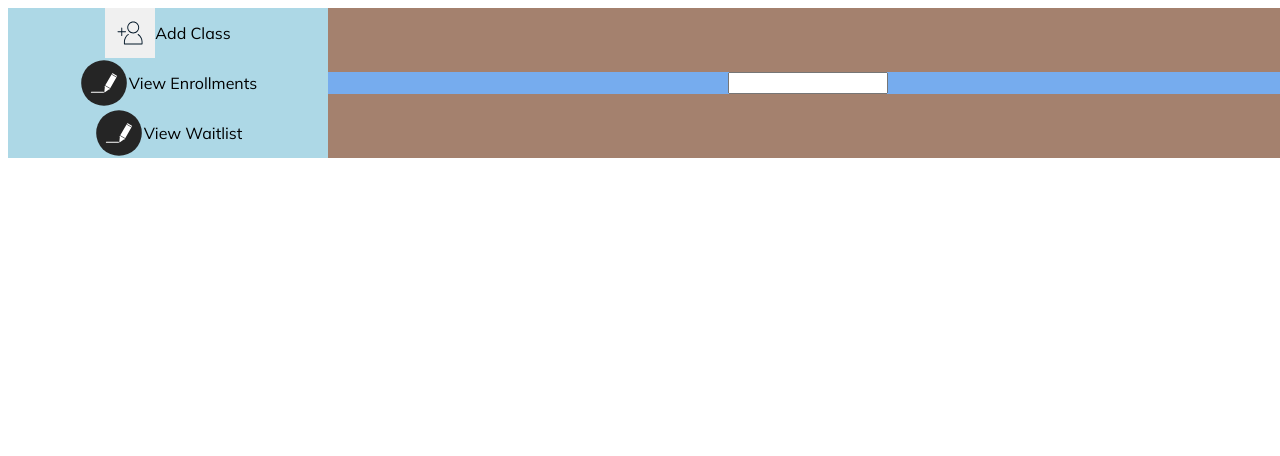
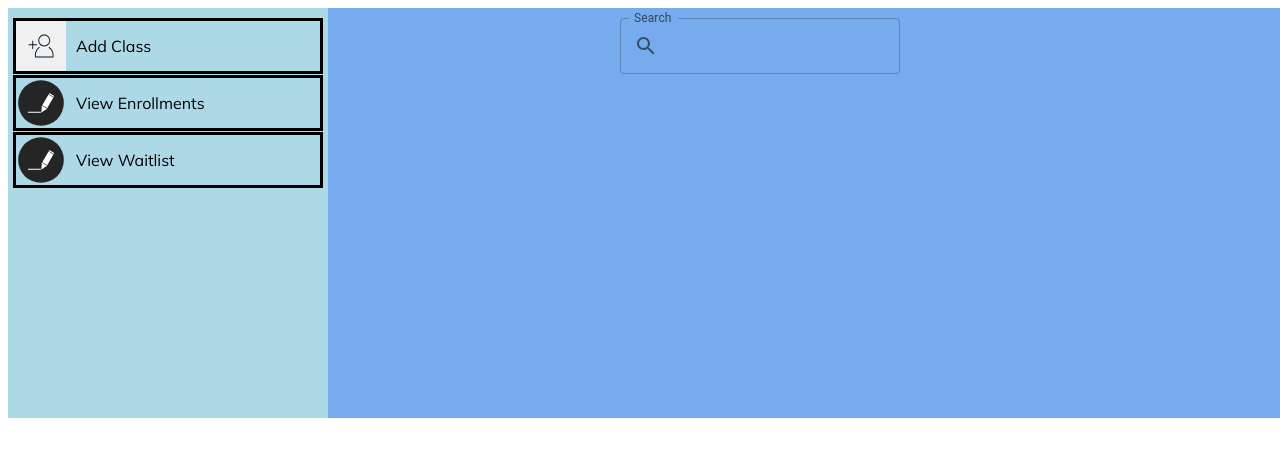
Before and after one commit to notrandomath/webreg-hackathon, a React (Create React App) app: page / in a window 1280 px wide. Shown: the top 456 px of the page. Built offline with nearby package versions, Linux system fonts and the light colour scheme.

Commit message:
added materials ui and fancy search bar

```diff
--- a/package.json
+++ b/package.json
@@ -3,6 +3,10 @@
   "version": "0.1.0",
   "private": true,
   "dependencies": {
+    "@emotion/react": "^11.10.5",
+    "@emotion/styled": "^11.10.5",
+    "@mui/icons-material": "^5.11.0",
+    "@mui/material": "^5.11.6",
     "@testing-library/jest-dom": "^5.16.5",
     "@testing-library/react": "^13.4.0",
     "@testing-library/user-event": "^13.5.0",
--- a/src/components/content/content.js
+++ b/src/components/content/content.js
@@ -1,9 +1,24 @@
 import "./content.scss";
+import TextField from "@mui/material/TextField";
+import IconButton from "@mui/material/IconButton";
+import InputAdornment from "@mui/material/InputAdornment";
+import Search from "@mui/icons-material/Search";
 
 export default function Content() {
   return (
     <div className="content">
-      <input />
+      <div className="searchBar">
+        <TextField
+          label="Search"
+          InputProps={{
+            startAdornment: (
+              <InputAdornment position="start">
+                <Search/>
+              </InputAdornment>
+            ),
+          }}
+        />
+      </div>
     </div>
   );
 }
--- a/src/components/content/content.scss
+++ b/src/components/content/content.scss
@@ -1,3 +1,11 @@
 .content{
     background-color: rgb(118, 172, 238);
+    height: 50vh;
+    padding-top: 10px;
+    display: flex;
+    flex-direction: column;
+
+    .searchBar{
+        width: 90%;
+    }
 }
--- a/src/components/sideBar/sideBar.js
+++ b/src/components/sideBar/sideBar.js
@@ -2,6 +2,8 @@ import "./sideBar.scss";
 import { sideBarItems } from "../../data";
 
 export default function SideBar() {
+
+
   return (
     <div className="sideBar">
       {sideBarItems.map((item) => {
--- a/src/components/sideBar/sideBar.scss
+++ b/src/components/sideBar/sideBar.scss
@@ -3,11 +3,19 @@
     display: flex;
     flex-direction: column;
     align-items: center;
+    width: 100%;
+    height: 50vh;
+    padding-top: 10px;
     .sideBarEntry{
         display: flex;
         flex-direction: row;
         align-items: center;
+        width: 95%;
+        margin-bottom: 1px;
+        border-color: black;
+        border-style: solid;
         .icon{
+            margin-right: 10px;
             width: 50px;
             height: 50px;
         }
```
Also changed, not shown: 1 other file (tests, documents, lock files or other folders).
